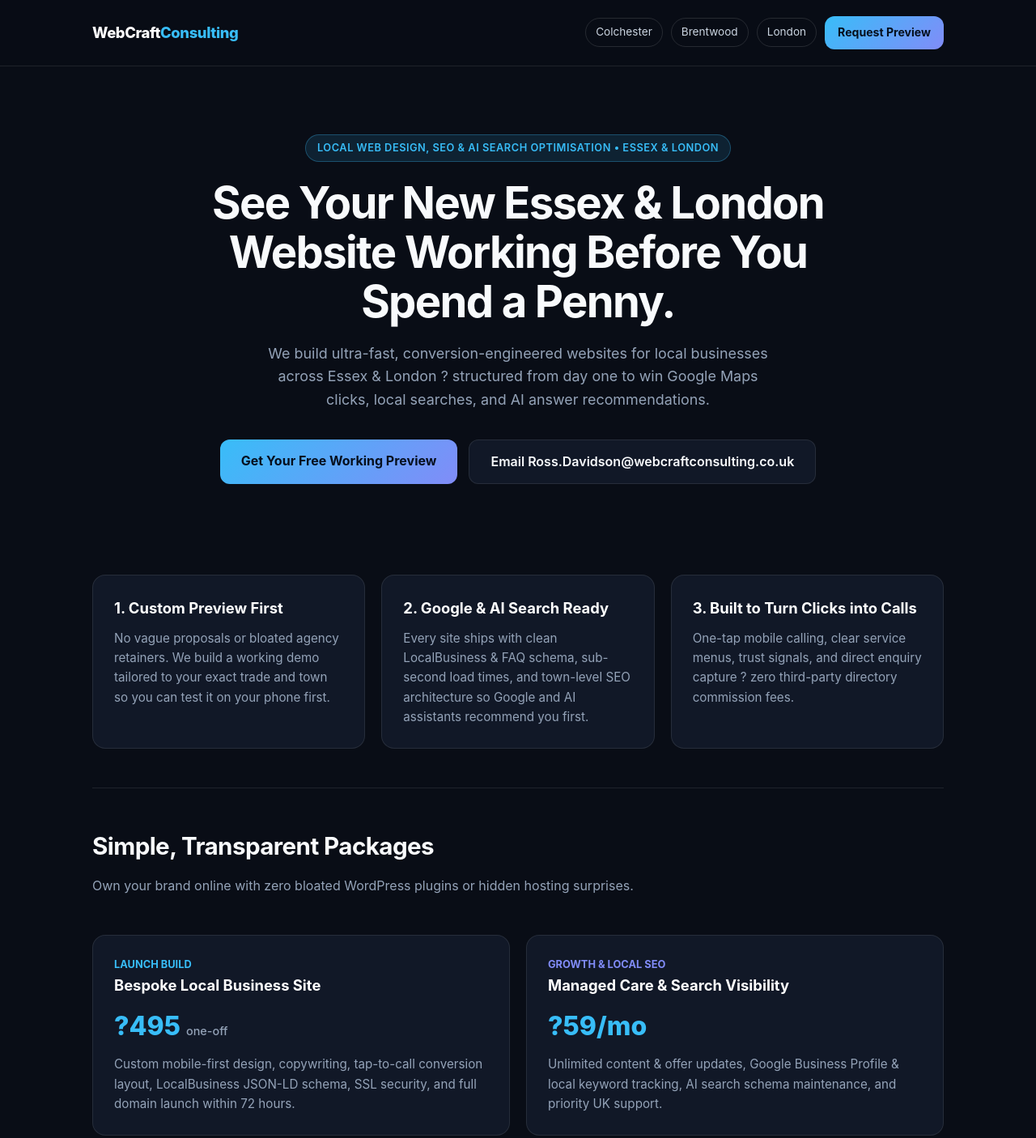
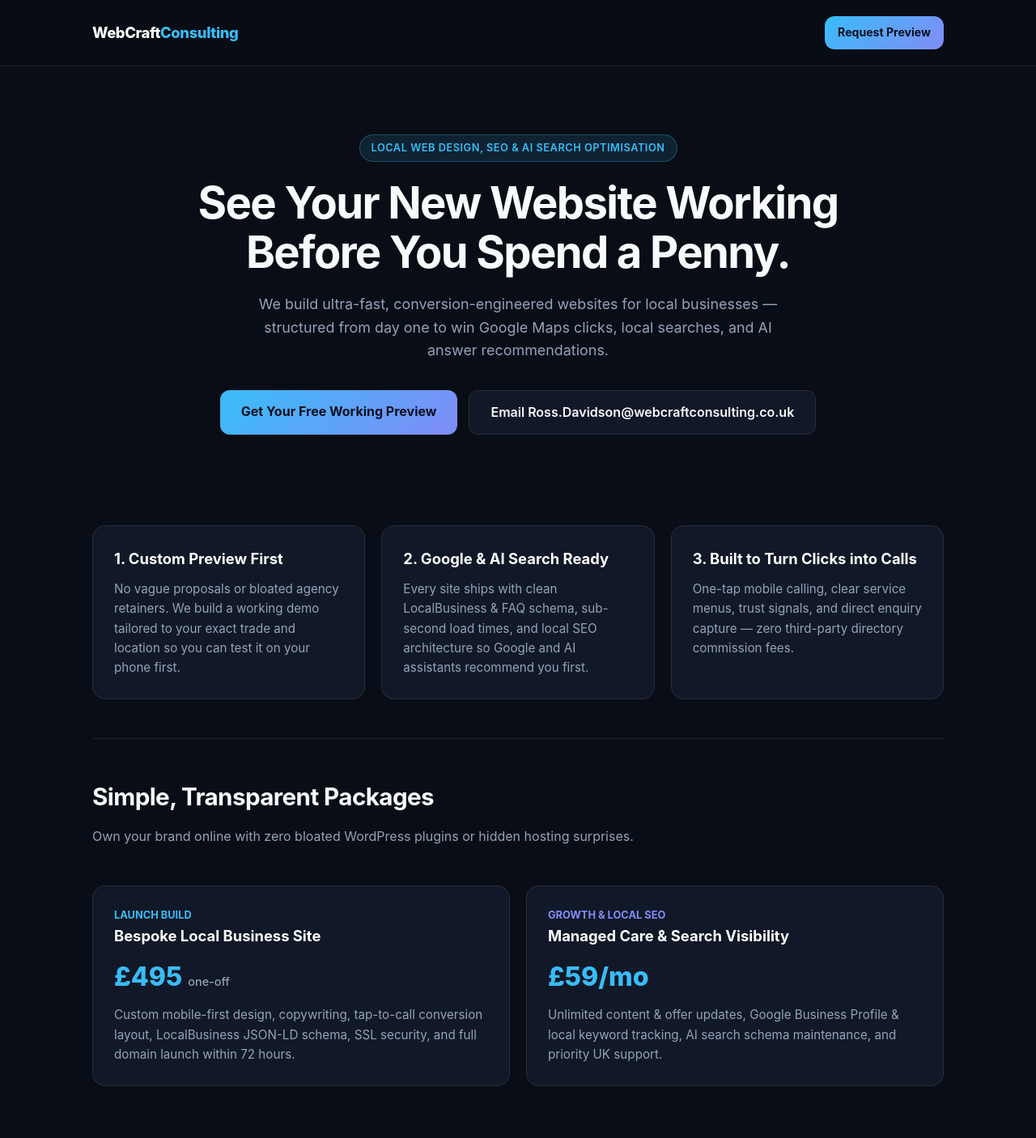
Before and after one commit to rationalross-alt/webcraft-agency-site, a plain HTML site: page index.html in a window 1280 px wide. Shown: the top 1406 px of the page at 81% size. Drawn offline with Linux system fonts and the light colour scheme.

Commit message:
Fix £ symbol encoding and remove all location references (Colchester, Brentwood, London)

```diff
--- a/index.html
+++ b/index.html
@@ -3,10 +3,10 @@
 <head>
   <meta charset="utf-8" />
   <meta name="viewport" content="width=device-width, initial-scale=1" />
-  <title>WebCraft Consulting | High-Converting Websites & Local SEO for Essex & London Businesses</title>
-  <meta name="description" content="WebCraft Consulting builds sub-second, mobile-first websites engineered for Google Maps, Local SEO, and AI search recommendations in Essex & London. See a working preview before paying." />
+  <title>WebCraft Consulting | High-Converting Websites &amp; Local SEO for Local Businesses</title>
+  <meta name="description" content="WebCraft Consulting builds sub-second, mobile-first websites engineered for Google Maps, Local SEO, and AI search recommendations. See a working preview before paying." />
   <link rel="canonical" href="https://webcraftconsulting.co.uk/" />
-  <script type="application/ld+json">{"@context": "https://schema.org", "@graph": [{"@type": "ProfessionalService", "name": "WebCraft Consulting", "url": "https://webcraftconsulting.co.uk/", "email": "Ross.Davidson@webcraftconsulting.co.uk", "areaServed": [{"@type": "City", "name": "Colchester"}, {"@type": "City", "name": "Brentwood"}, {"@type": "City", "name": "London"}], "priceRange": "??", "description": "WebCraft Consulting builds sub-second, mobile-first websites engineered for Google Maps, Local SEO, and AI search recommendations in Essex & London. See a working preview before paying."}, {"@type": "FAQPage", "mainEntity": [{"@type": "Question", "name": "How fast can WebCraft Consulting launch a new website in Essex & London?", "acceptedAnswer": {"@type": "Answer", "text": "We build a working custom preview of your business website first so you can test it on your phone before committing. Once approved, live launch takes 48 to 72 hours."}}, {"@type": "Question", "name": "Are your websites optimised for Google Maps and AI search engines?", "acceptedAnswer": {"@type": "Answer", "text": "Yes. Every WebCraft build includes clean LocalBusiness and FAQ JSON-LD structured data, sub-second mobile load speeds, and local keyword architecture built for Google and AI answer engines."}}]}]}</script>
+  <script type="application/ld+json">{"@context":"https://schema.org","@graph":[{"@type":"ProfessionalService","name":"WebCraft Consulting","url":"https://webcraftconsulting.co.uk/","email":"Ross.Davidson@webcraftconsulting.co.uk","priceRange":"££","description":"WebCraft Consulting builds sub-second, mobile-first websites engineered for Google Maps, Local SEO, and AI search recommendations. See a working preview before paying."},{"@type":"FAQPage","mainEntity":[{"@type":"Question","name":"How fast can WebCraft Consulting launch a new website?","acceptedAnswer":{"@type":"Answer","text":"We build a working custom preview of your business website first so you can test it on your phone before committing. Once approved, live launch takes 48 to 72 hours."}},{"@type":"Question","name":"Are your websites optimised for Google Maps and AI search engines?","acceptedAnswer":{"@type":"Answer","text":"Yes. Every WebCraft build includes clean LocalBusiness and FAQ JSON-LD structured data, sub-second mobile load speeds, and local keyword architecture built for Google and AI answer engines."}}]}]}</script>
   <style>
     :root { --bg:#090d16; --card:#111827; --border:rgba(255,255,255,0.09); --text:#f8fafc; --muted:#94a3b8; --accent:#38bdf8; --accent2:#818cf8; }
     * { box-sizing:border-box; margin:0; padding:0; }
@@ -38,7 +38,6 @@
     <div class="wrap nav">
       <a href="" class="logo">WebCraft<span>Consulting</span></a>
       <div style="display:flex;gap:10px;align-items:center;flex-wrap:wrap;">
-        <a href="colchester/" style="color:#cbd5e1;text-decoration:none;padding:6px 12px;border:1px solid rgba(255,255,255,0.12);border-radius:999px;font-size:0.85rem;">Colchester</a> <a href="brentwood/" style="color:#cbd5e1;text-decoration:none;padding:6px 12px;border:1px solid rgba(255,255,255,0.12);border-radius:999px;font-size:0.85rem;">Brentwood</a> <a href="london/" style="color:#cbd5e1;text-decoration:none;padding:6px 12px;border:1px solid rgba(255,255,255,0.12);border-radius:999px;font-size:0.85rem;">London</a>
         <a href="mailto:Ross.Davidson@webcraftconsulting.co.uk?subject=Free%20Website%20Preview%20Request" class="btn-pri" style="padding:9px 16px;font-size:0.88rem;">Request Preview</a>
       </div>
     </div>
@@ -46,9 +45,9 @@
 
   <main class="wrap">
     <div class="hero">
-      <div class="badge">Local Web Design, SEO &amp; AI Search Optimisation &bull; Essex & London</div>
-      <h1>See Your New Essex & London Website Working Before You Spend a Penny.</h1>
-      <p class="sub">We build ultra-fast, conversion-engineered websites for local businesses across Essex & London ? structured from day one to win Google Maps clicks, local searches, and AI answer recommendations.</p>
+      <div class="badge">Local Web Design, SEO &amp; AI Search Optimisation</div>
+      <h1>See Your New Website Working Before You Spend a Penny.</h1>
+      <p class="sub">We build ultra-fast, conversion-engineered websites for local businesses — structured from day one to win Google Maps clicks, local searches, and AI answer recommendations.</p>
       <div class="ctas">
         <a href="mailto:Ross.Davidson@webcraftconsulting.co.uk?subject=Website%20Preview%20for%20My%20Business" class="btn-pri">Get Your Free Working Preview</a>
         <a href="mailto:Ross.Davidson@webcraftconsulting.co.uk?subject=Website%20Preview%20Enquiry" class="btn-sec">Email Ross.Davidson@webcraftconsulting.co.uk</a>
@@ -58,15 +57,15 @@
     <div class="grid">
       <div class="card">
         <h3>1. Custom Preview First</h3>
-        <p>No vague proposals or bloated agency retainers. We build a working demo tailored to your exact trade and town so you can test it on your phone first.</p>
+        <p>No vague proposals or bloated agency retainers. We build a working demo tailored to your exact trade and location so you can test it on your phone first.</p>
       </div>
       <div class="card">
         <h3>2. Google &amp; AI Search Ready</h3>
-        <p>Every site ships with clean LocalBusiness &amp; FAQ schema, sub-second load times, and town-level SEO architecture so Google and AI assistants recommend you first.</p>
+        <p>Every site ships with clean LocalBusiness &amp; FAQ schema, sub-second load times, and local SEO architecture so Google and AI assistants recommend you first.</p>
       </div>
       <div class="card">
         <h3>3. Built to Turn Clicks into Calls</h3>
-        <p>One-tap mobile calling, clear service menus, trust signals, and direct enquiry capture ? zero third-party directory commission fees.</p>
+        <p>One-tap mobile calling, clear service menus, trust signals, and direct enquiry capture — zero third-party directory commission fees.</p>
       </div>
     </div>
 
@@ -77,22 +76,16 @@
         <div class="card">
           <div style="color:var(--accent);font-weight:700;font-size:0.8rem;text-transform:uppercase;">Launch Build</div>
           <h3>Bespoke Local Business Site</h3>
-          <div class="price">?495 <span style="font-size:0.9rem;color:var(--muted);font-weight:500;">one-off</span></div>
+          <div class="price">£495 <span style="font-size:0.9rem;color:var(--muted);font-weight:500;">one-off</span></div>
           <p>Custom mobile-first design, copywriting, tap-to-call conversion layout, LocalBusiness JSON-LD schema, SSL security, and full domain launch within 72 hours.</p>
         </div>
         <div class="card">
           <div style="color:var(--accent2);font-weight:700;font-size:0.8rem;text-transform:uppercase;">Growth &amp; Local SEO</div>
           <h3>Managed Care &amp; Search Visibility</h3>
-          <div class="price">?59/mo</div>
+          <div class="price">£59/mo</div>
           <p>Unlimited content &amp; offer updates, Google Business Profile &amp; local keyword tracking, AI search schema maintenance, and priority UK support.</p>
         </div>
       </div>
-    </section>
-
-    <section>
-      <h2>Areas We Serve</h2>
-      <p style="color:var(--muted);margin-bottom:18px;">Dedicated local web design and search visibility campaigns across Essex and London:</p>
-      <div style="display:flex;gap:12px;flex-wrap:wrap;"><a href="colchester/" style="color:#cbd5e1;text-decoration:none;padding:6px 12px;border:1px solid rgba(255,255,255,0.12);border-radius:999px;font-size:0.85rem;">Colchester</a> <a href="brentwood/" style="color:#cbd5e1;text-decoration:none;padding:6px 12px;border:1px solid rgba(255,255,255,0.12);border-radius:999px;font-size:0.85rem;">Brentwood</a> <a href="london/" style="color:#cbd5e1;text-decoration:none;padding:6px 12px;border:1px solid rgba(255,255,255,0.12);border-radius:999px;font-size:0.85rem;">London</a></div>
     </section>
   </main>
 
```
